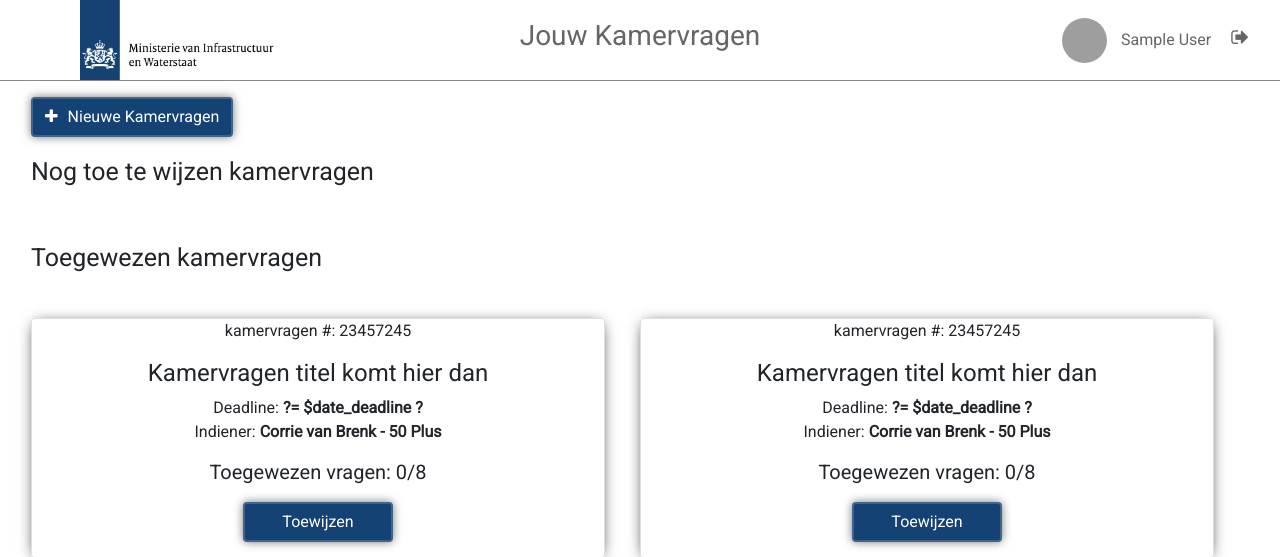
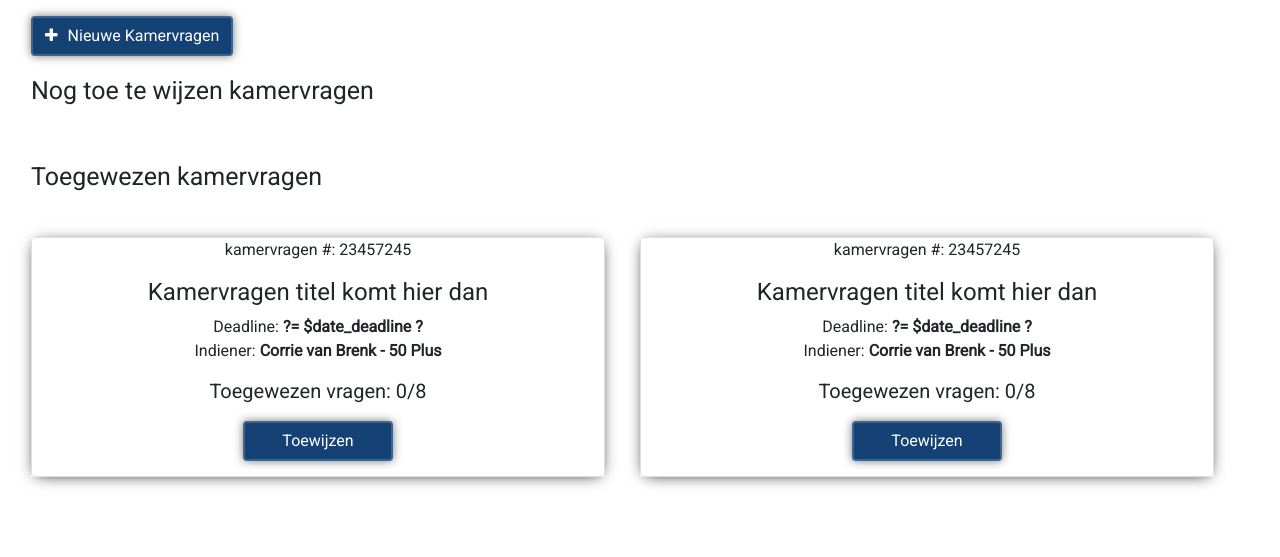
Before and after one commit to Pieterzalis/data-system-project, a PHP site: page /distribution.php in a window 1280 px wide. Shown: the top 557 px of the page. Run offline with PHP 8.4, Linux system fonts and the light colour scheme; the visitor is signed in with stand-in values (Sample User, id 1); data that the repository does not hold is empty; some libraries are stand-ins or nearby versions; grey boxes are pictures that could not be loaded.

Commit message:
Update distribution.php

```diff
--- a/website/distribution.php
+++ b/website/distribution.php
@@ -24,39 +24,6 @@
 
 <body class="distribution-page">
     <div class="container-fluid my-layout d-flex flex-column" id="leftMenu">
-        <div class="row flex-none">
-            <!-- layout_nav -->
-            <div class="col-sm p-0 layout_nav d-flex flex-row justify-content-between align-items-center">
-                <div class="container-fluid">
-                    <div class="row">
-                        <div class="col-sm-4 pl-0">
-                            <div class="logo">
-                                <img src="assets/img/logo.png"></div>
-                        </div>
-                        <div class="col-sm-4 d-flex align-items-center justify-content-center">
-                            <h3 class="page-title">Jouw Kamervragen</h3>
-                        </div>
-                        <div class="col-sm-4 d-flex align-items-center justify-content-end">
-                            <div class="options">
-                                <!-- UserName -->
-                                    <div class="avatar">
-                                        <img class="rounded-circle"
-                                             src="assets/img/<?=$user_check?>.jpg"
-                                             alt="">
-                                    </div>
-                                    <?= $user_fullname ?>
-                                <!-- sign-out -->
-                                <a href="logout.php"
-                                   class="ml-3 mr-3">
-                                    <i class="fa fa-sign-out"
-                                       aria-hidden="true"></i>
-                                </a>
-                            </div>
-                        </div>
-                    </div>
-                </div>
-            </div>
-        </div>
         <div class="">
             <div class="row justify-content-md-left m-3">
              <button type="button" class="btn btn-primary shadow bluebutton" onclick="window.location='upload.php'">
```
